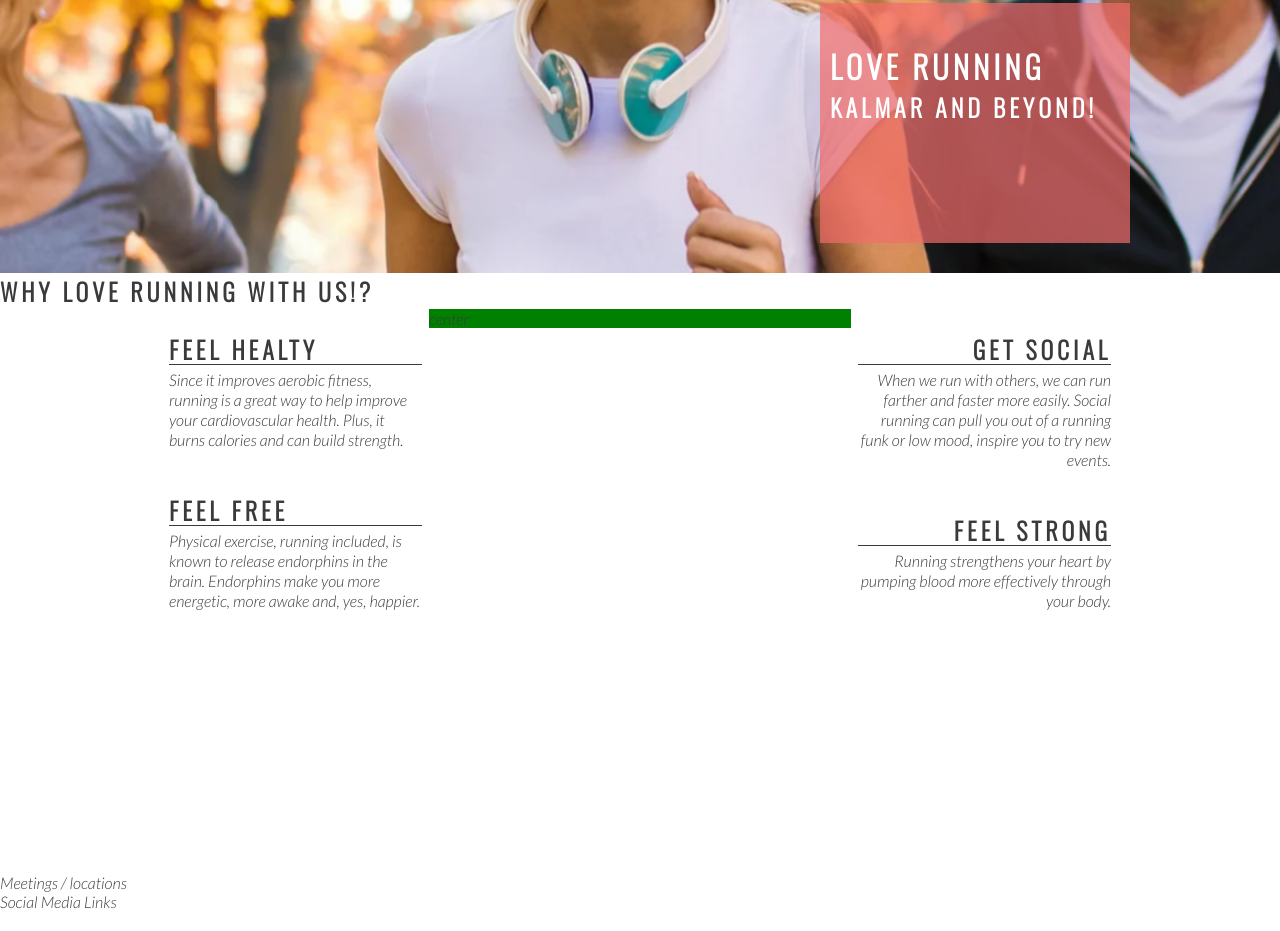
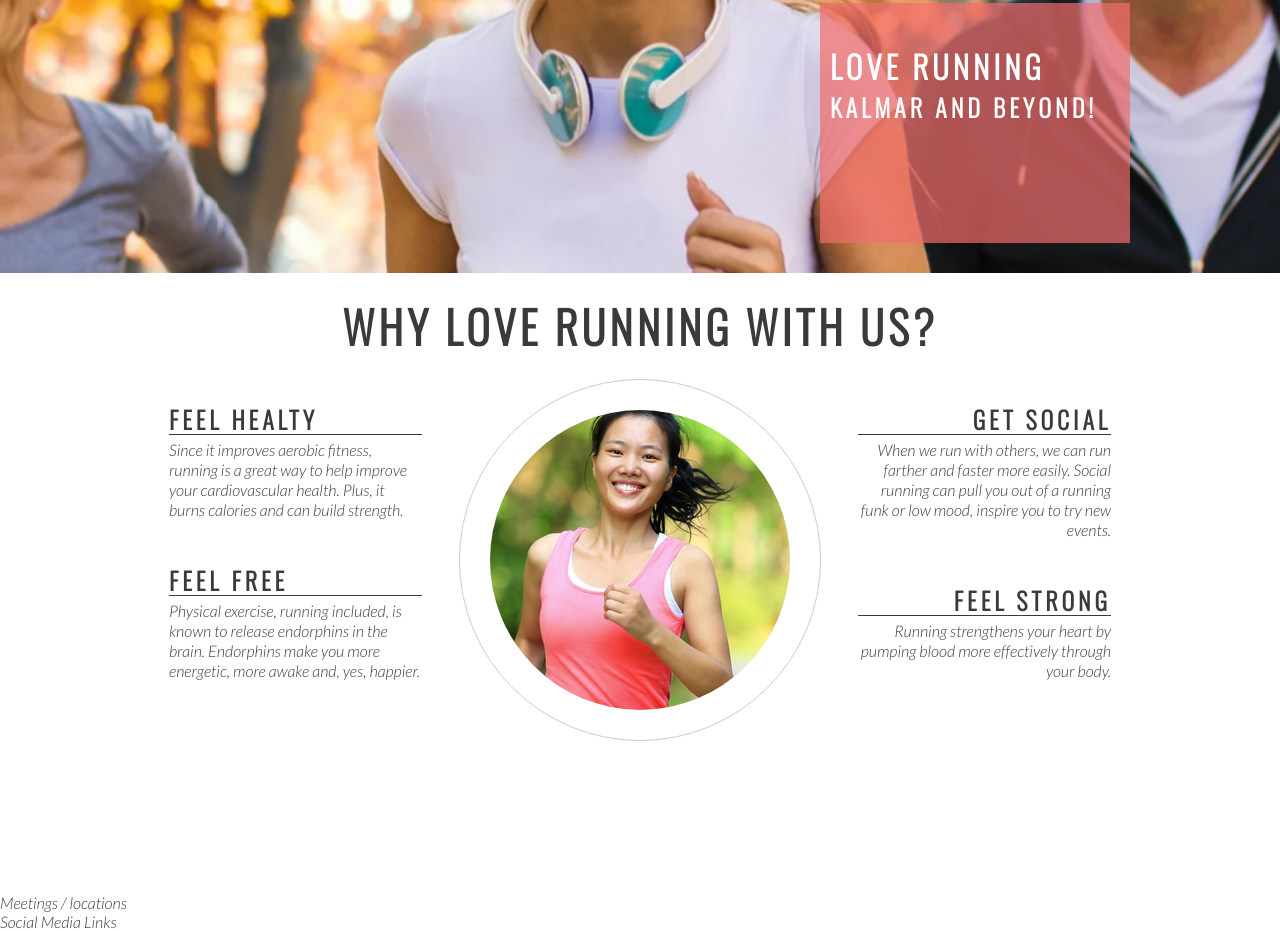
Before and after one commit to Callee84/love-running, a plain HTML site: page index.html in a window 1280 px wide. Shown: the part 402-1333 px from the top of the page. Drawn offline with nearby package versions, Linux system fonts and the light colour scheme.

Commit message:
add style and img to center div

```diff
--- a/assets/css/style.css
+++ b/assets/css/style.css
@@ -74,7 +74,7 @@ h1, h2 {
 #hero-image {
     height: 600px;
     width: 100%;
-    background: url(../css/hero-image.webp) no-repeat center center;
+    background: url(../image/hero-image.webp) no-repeat center center;
 
 /* animates zoom-effect on loading-page */
 animation-name: hero-zoom;
@@ -135,7 +135,6 @@ animation-fill-mode: forwards;
 #center-about {
     width: 33%;
     margin: 0 auto;
-    background-color: green;
 }
 
 hr {
@@ -168,3 +167,28 @@ hr {
 .right-about-heading p {
     text-align: right;
 }
+
+#welcome {
+    text-align: center;
+    margin: 20px;
+    font-size: 280%;
+}
+
+#circle-container {
+    width: 300px;
+    height: 300px;
+    padding: 30px;
+    border-style: solid;
+    border-color: #ccc;
+    border-width: 1px;
+    border-radius: 50%;
+    margin: 0 auto;
+}
+
+#cicle-cover-bg {
+    background: url(../image/ethos-center-image.jpeg) no-repeat center center;
+    height: 100%;
+    border-radius: 50%;
+
+
+}
--- a/index.html
+++ b/index.html
@@ -38,7 +38,7 @@
     </div>
 </section>
 <section id="club-ethos">
-    <h1>Why love running with us!?</h1>
+    <h2 id="welcome">Why love running with us?</h2>
     <div id="left-about">
         <div class="left-about-heading">
             <h2>Feel Healty</h2>
@@ -70,7 +70,11 @@
         </p>
     </div>
     </div>
-    <div id="center-about">center</div>
+    <div id="center-about">
+        <div id="circle-container">
+            <div id="cicle-cover-bg"></div>
+        </div>
+    </div>
 </section>
 <section>
     Meetings / locations
```
Also changed, not shown: assets/image/ethos-center-image.jpeg (added), assets/image/hero-image.webp (renamed from assets/css/hero-image.webp), 1 other file.
